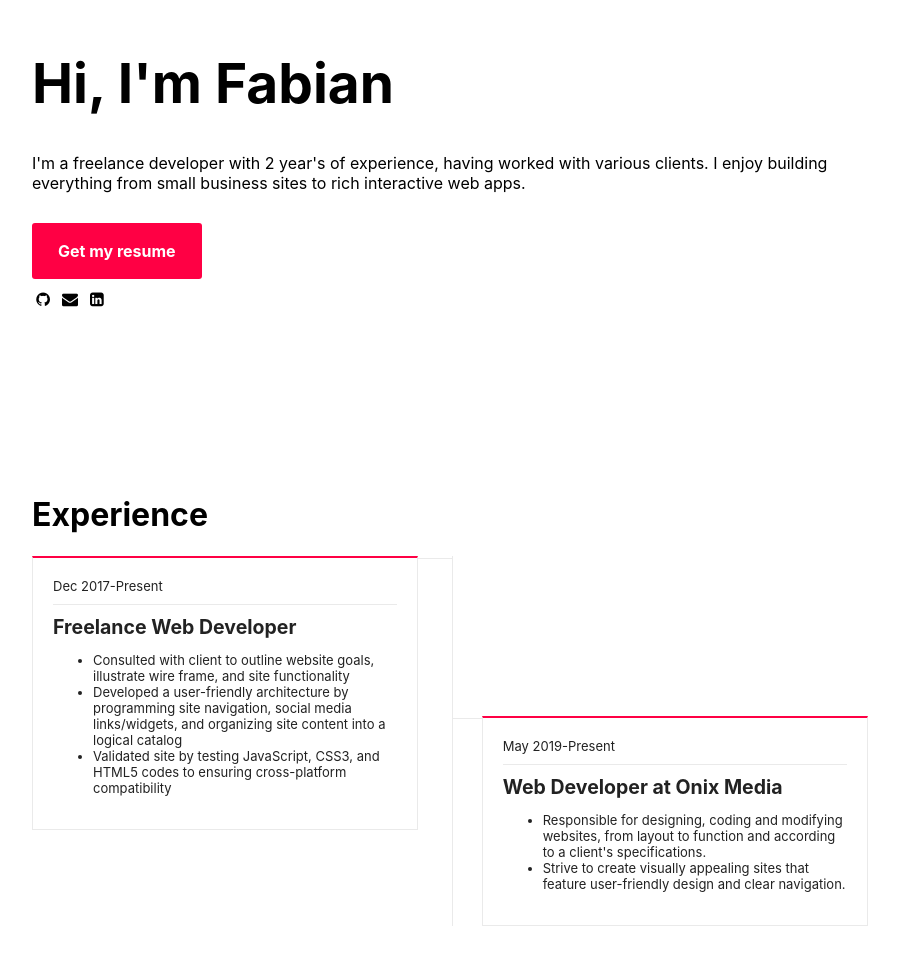
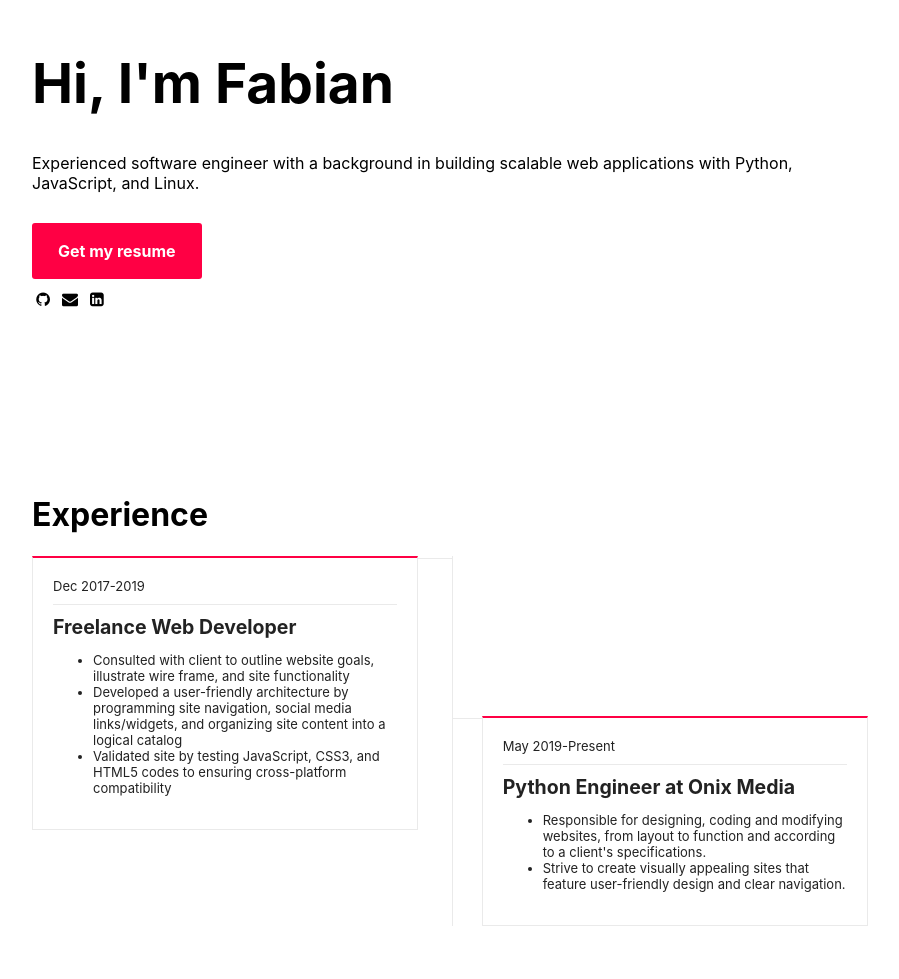
Before and after one commit to tunahorse/personal-page, a website: page index.html in a window 1280 px wide. Shown: the part 102-1081 px from the top of the page, without its empty margins (188-1087 px from the left). Drawn offline with Linux system fonts and the light colour scheme.

Commit message:
Update index.html
updated some work history

```diff
--- a/index.html
+++ b/index.html
@@ -20,7 +20,7 @@ MAIN DIV -->
 <div class="lead">
 <h1 class="lead__heading">Hi, I'm Fabian</h1>
 <div class="lead__sub">
-I'm a freelance developer with 2 year's of experience, having worked with various clients. I enjoy building everything from small business sites to rich interactive web apps.
+Experienced software engineer with a background in building scalable web applications with Python, JavaScript, and Linux.
 </div>
 
 <div class="call-to-action">
@@ -59,7 +59,7 @@ target="_blank"
 
       <div class="timeline__item">
         <div class="experience">
-          <header class="experience__header"> Dec 2017-Present</header>
+          <header class="experience__header"> Dec 2017-2019</header>
           <h2 class="experience__name">
              Freelance Web Developer
           </h2>
@@ -81,7 +81,7 @@ target="_blank"
         <div class="experience">
           <header class="experience__header"> May 2019-Present</header>
           <h2 class="experience__name">
-          Web Developer at Onix Media
+          Python Engineer at Onix Media
           </h2>
           <div class="skill-tags">
           </div>
```
